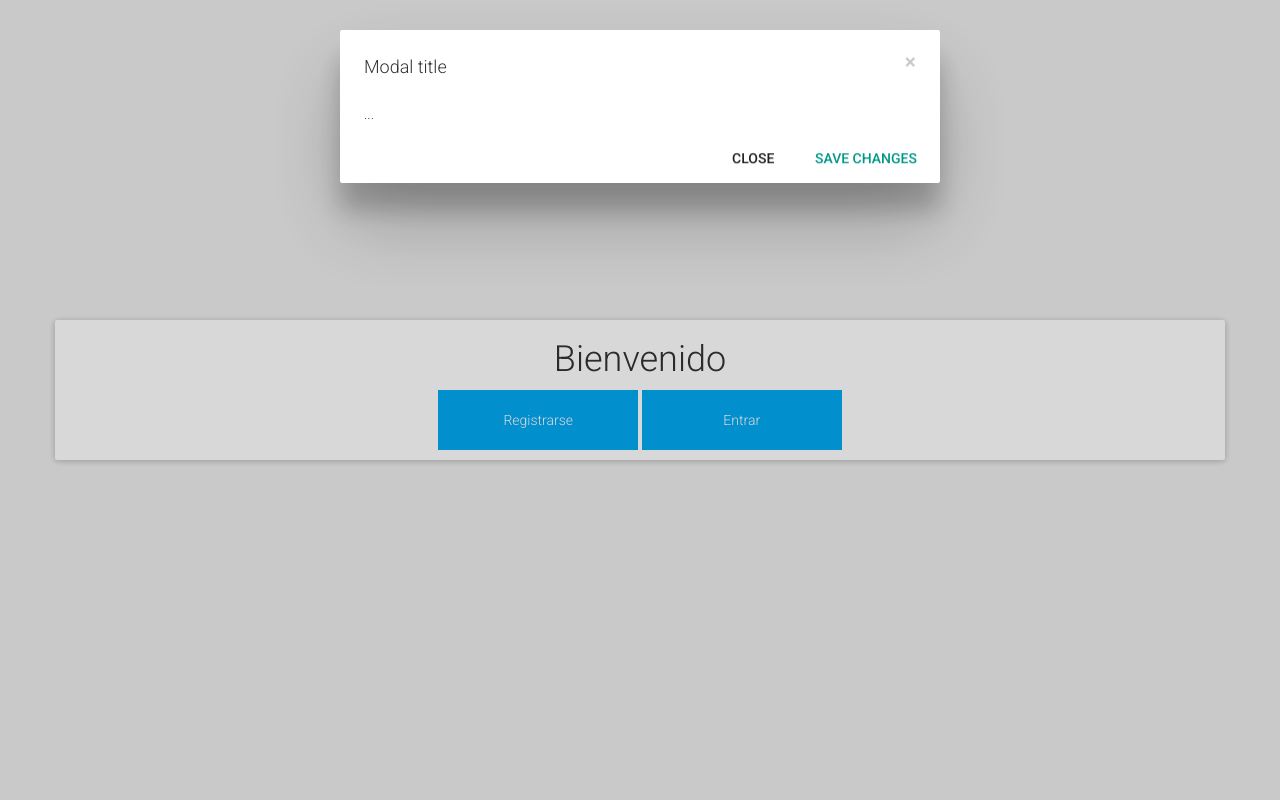
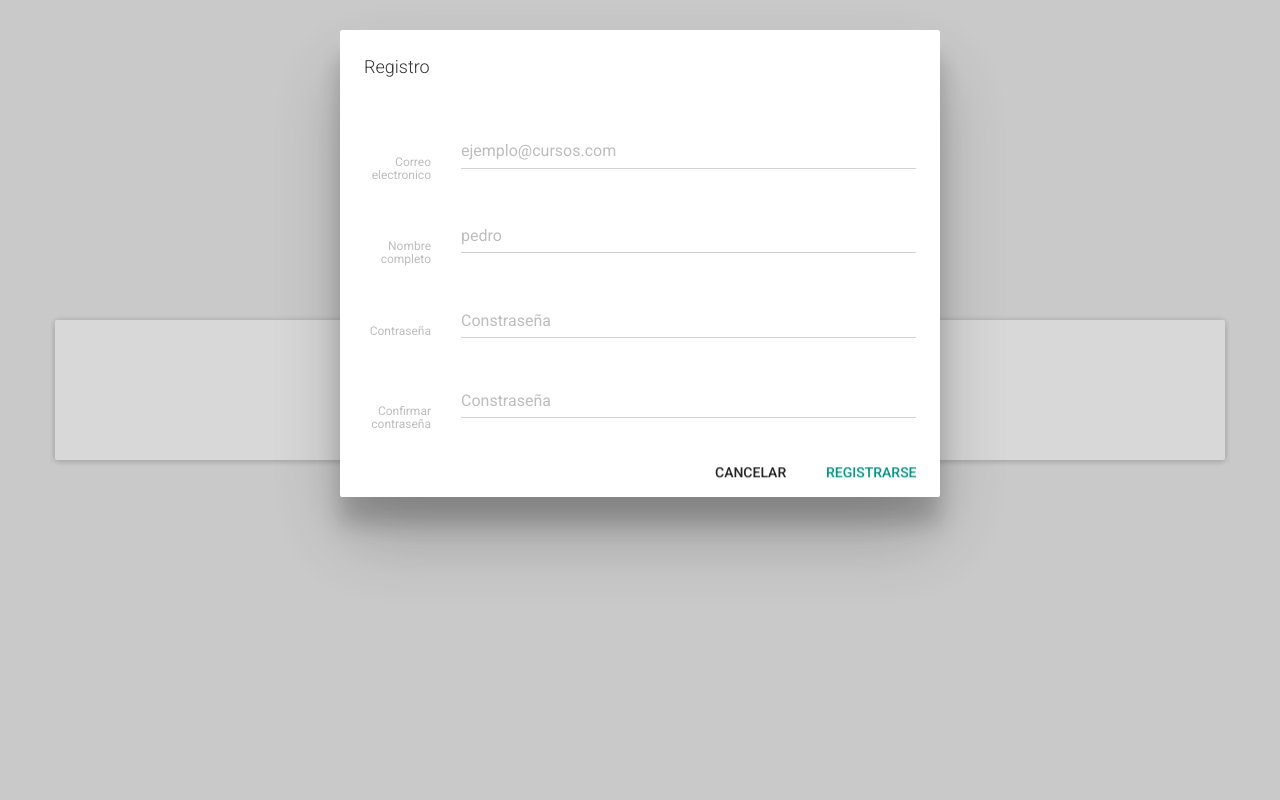
Before and after one commit to alusor/Paideia, a PHP site: page / in a window 1280 px wide, after a click on "Registrarse". Run offline with PHP 8.4, Linux system fonts and the light colour scheme; some libraries are stand-ins or nearby versions.

```diff
--- a/css/style.css
+++ b/css/style.css
@@ -4,7 +4,7 @@
     align-items: center;
     justify-content: center;
 }
-.container{
+#presentacion .container{
     text-align: center;
 
 }
--- a/index.html
+++ b/index.html
@@ -30,15 +30,50 @@
   <div class="modal-dialog" role="document">
     <div class="modal-content">
       <div class="modal-header">
-        <button type="button" class="close" data-dismiss="modal" aria-label="Close"><span aria-hidden="true">&times;</span></button>
-        <h4 class="modal-title" id="myModalLabel">Modal title</h4>
+        <!--<button type="button" class="close" data-dismiss="modal" aria-label="Close"><span aria-hidden="true">&times;</span></button>-->
+        <h4 class="modal-title" id="myModalLabel">Registro</h4>
       </div>
       <div class="modal-body">
-        ...
+        <form class="form-horizontal">
+  <fieldset>
+    <div class="form-group">
+      <label for="inputEmail" class="col-md-2 control-label">Correo electronico</label>
+
+      <div class="col-md-10">
+        <input type="email" class="form-control" id="inputEmail" placeholder="ejemplo@cursos.com">
+      </div>
+    </div>
+    <div class="form-group">
+      <label for="inputEmail" class="col-md-2 control-label">Nombre completo</label>
+
+      <div class="col-md-10">
+        <input type="text"" class="form-control" id="inputEmail" placeholder="pedro">
+      </div>
+    </div>
+    <div class="form-group">
+      <label for="inputPassword" class="col-md-2 control-label">Contraseña</label>
+
+      <div class="col-md-10">
+        <input type="password" class="form-control" id="inputPassword" placeholder="Constraseña">
+
+      </div>
+    </div>
+    <div class="form-group">
+      <label for="inputPassword" class="col-md-2 control-label">Confirmar contraseña</label>
+
+      <div class="col-md-10">
+        <input type="password" class="form-control" id="inputPassword" placeholder="Constraseña">
+
+      </div>
+    </div>
+
+
+  </fieldset>
+</form>
       </div>
       <div class="modal-footer">
-        <button type="button" class="btn btn-default" data-dismiss="modal">Close</button>
-        <button type="button" class="btn btn-primary">Save changes</button>
+        <button type="button" class="btn btn-default" data-dismiss="modal">Cancelar</button>
+        <button type="button" class="btn btn-primary">Registrarse</button>
       </div>
     </div>
   </div>
@@ -48,15 +83,34 @@
   <div class="modal-dialog" role="document">
     <div class="modal-content">
       <div class="modal-header">
-        <button type="button" class="close" data-dismiss="modal" aria-label="Close"><span aria-hidden="true">&times;</span></button>
-        <h4 class="modal-title" id="myModalLabel">bye</h4>
+        <h4 class="modal-title" id="myModalLabel">Iniciar sesión</h4>
       </div>
       <div class="modal-body">
-        ...
+        <form class="form-horizontal">
+  <fieldset>
+    <div class="form-group">
+      <label for="inputEmail" class="col-md-2 control-label">Correo electronico</label>
+
+      <div class="col-md-10">
+        <input type="email" class="form-control" id="inputEmail" placeholder="ejemplo@cursos.com">
+      </div>
+    </div>
+
+    <div class="form-group">
+      <label for="inputPassword" class="col-md-2 control-label">Contraseña</label>
+
+      <div class="col-md-10">
+        <input type="password" class="form-control" id="inputPassword" placeholder="Constraseña">
+
+      </div>
+    </div>
+
+  </fieldset>
+</form>
       </div>
       <div class="modal-footer">
-        <button type="button" class="btn btn-default" data-dismiss="modal">Close</button>
-        <button type="button" class="btn btn-primary">Save changes</button>
+        <button type="button" class="btn btn-default" data-dismiss="modal">Cancelar</button>
+        <button type="button" class="btn btn-primary">Entrar</button>
       </div>
     </div>
   </div>
```
Also changed, not shown: cursos.html (added, +46 -0 lines), cursos_d.html (added, +98 -0 lines), style.css (added, +89 -0 lines), img/perfil.jpg (added).
